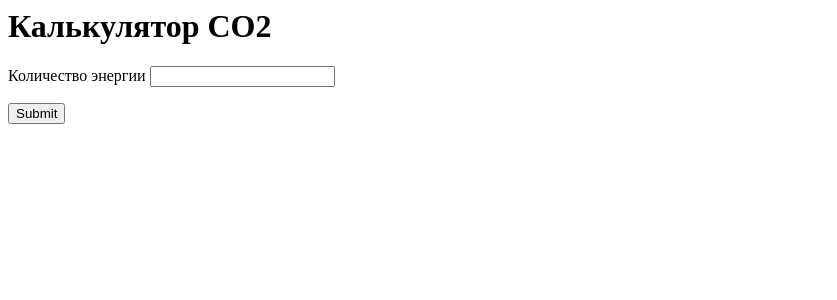
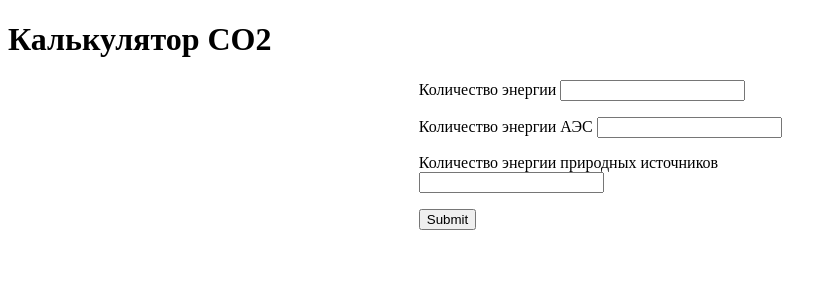
Before and after one commit to zoricheva/Global-Data-CO2, a Flask app: page / in a window 1280 px wide. Shown: the top 300 px of the page, without its empty margins (0-837 px from the left). Run offline with Flask 3, Linux system fonts and the light colour scheme.

Commit message:
Update index.html

```diff
--- a/templates/index.html
+++ b/templates/index.html
@@ -1,3 +1,18 @@
+<!doctype html>
+<style>
+  form {
+    margin:auto;
+    width: 35%;
+  }
+
+  .result{
+    margin:auto;
+    width:35%;
+    border: 1px solid #ccc;
+  }
+</style>
+
+
 <html>
     <head>
         <title>Предсказание СО2</title>
@@ -8,6 +23,14 @@
             <p>
                 <label>Количество энергии</label>
                 <input name="energy" type="text">
+            </p>
+            <p>
+                <label>Количество энергии АЭС</label>
+                <input name="energy2" type="text">
+            </p>
+            <p>
+                <label>Количество энергии природных источников</label>
+                <input name="energy3" type="text">
             </p>
             <p>
                 <input type="submit">
```
